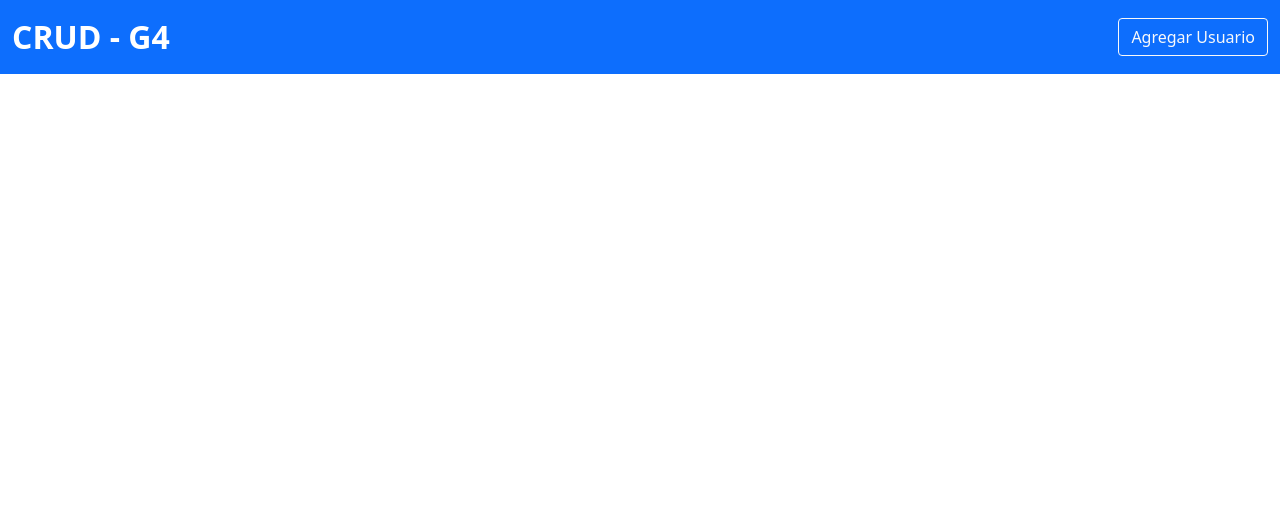
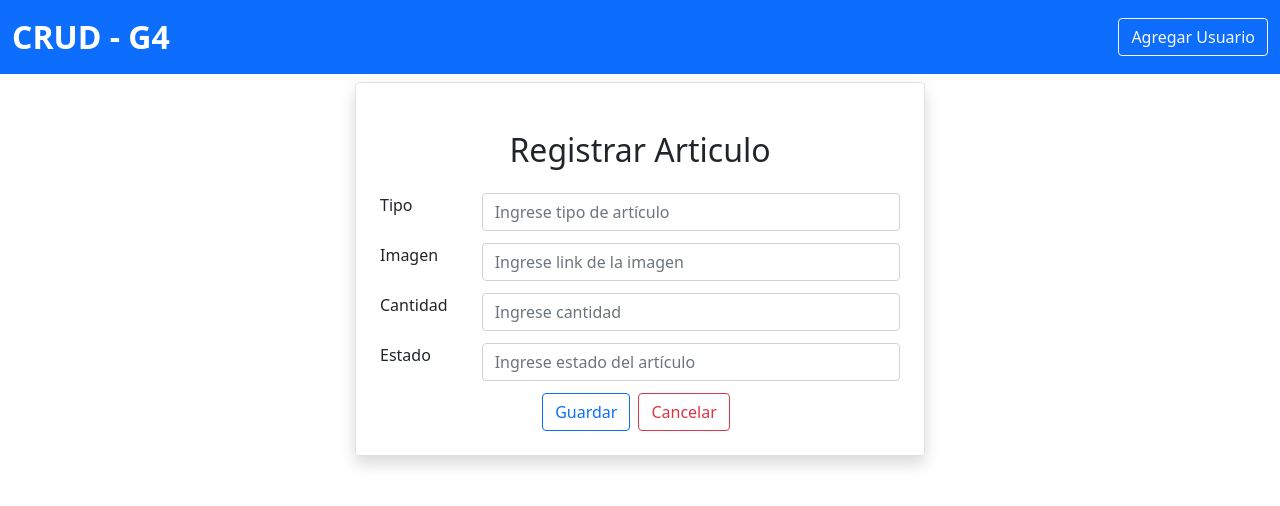
Before and after one commit to devsaht/g4dist-frontend, a React (Create React App) app: page /articulos/addarticle in a window 1280 px wide. Shown: the top 506 px of the page. Built offline with nearby package versions, Linux system fonts and the light colour scheme.

Commit message:
-- CRUD ARTÍCULOS
-- Consulta a la api para artículos

```diff
--- a/src/App.js
+++ b/src/App.js
@@ -6,6 +6,10 @@ import { BrowserRouter as Router, Routes, Route } from "react-router-dom";
 import AddUser from "./users/AddUser";
 import EditUser from "./users/EditUser";
 import ViewUser from "./users/ViewUser";
+import Articulos from "./pages/Articulos";
+import AddArticle from "./articles/AddArticle";
+import EditArticle from "./articles/EditArticle";
+import ViewArticle from "./articles/ViewArticle";
 
 function App() {
   return (
@@ -15,6 +19,10 @@ function App() {
 
         <Routes>
           <Route exact path="/" element={<Home />} />
+          <Route exact path="/articulos" element={<Articulos />} />
+          <Route exact path="/articulos/addarticle" element={<AddArticle />} />
+          <Route exact path="/articulos/editarticle/:id" element={<EditArticle />} />
+          <Route exact path="/articulos/viewarticle/:id" element={<ViewArticle />} />
           <Route exact path="/adduser" element={<AddUser />} />
           <Route exact path="/edituser/:id" element={<EditUser />} />
           <Route exact path="/viewuser/:id" element={<ViewUser />} />
--- /dev/null
+++ b/src/articles/AddArticle.jsx
@@ -0,0 +1,119 @@
+import axios from "axios";
+import React, { useState } from "react";
+import { Link, useNavigate } from "react-router-dom";
+
+const AddArticle = () => {
+    let navigate = useNavigate();
+
+    const [article, setArticle] = useState({
+        tipo: "",
+        imagen: "",
+        cantidad: "",
+        estado: ""
+      });
+
+      const { tipo, imagen,cantidad, estado } = article;
+
+      const onInputChange = (e) => {
+        setArticle({ ...article, [e.target.name]: e.target.value });
+      };
+
+      const onSubmit = async (e) => {
+        e.preventDefault();
+        await axios.post("http://localhost:8090/articulos/guardar", article);
+        navigate("/articulos");
+      };
+
+
+      const divStyles = {
+        display:"flex",
+        flexDirection:"row",
+        paddingBottom:"12px"
+      }
+
+      const labelStyles = {
+        width:"128px",
+        textAlign:"left"
+      }
+
+      return (
+        <div className="container">
+          <div className="row">
+            <div className="col-md-6 offset-md-3 border rounded p-4 mt-2 shadow">
+              <h2 className="text-center m-4">Registrar Articulo</h2>
+
+              <form onSubmit={(e) => onSubmit(e)}>
+                <div style={divStyles}>
+                  <label htmlFor="Tipo" style={labelStyles} className="form-label">
+                    Tipo
+                  </label>
+                  <input
+                    styles="display: inline"
+                    type={"text"}
+                    className="form-control"
+                    placeholder="Ingrese tipo de artículo"
+                    name="tipo"
+                    value={tipo}
+                    onChange={(e) => onInputChange(e)}
+                  />
+                </div>
+
+                <div style={divStyles}>
+                  <label htmlFor="Imagen" style={labelStyles} className="form-label">
+                    Imagen
+                  </label>
+                  <input
+                    styles="display: inline"
+                    type={"text"}
+                    className="form-control"
+                    placeholder="Ingrese link de la imagen"
+                    name="imagen"
+                    value={imagen}
+                    onChange={(e) => onInputChange(e)}
+                  />
+                </div>
+
+                <div style={divStyles}>
+                  <label htmlFor="Cantidad" style={labelStyles} className="form-label">
+                    Cantidad
+                  </label>
+                  <input
+                    styles="display: inline"
+                    type={"cantidad"}
+                    className="form-control"
+                    placeholder="Ingrese cantidad"
+                    name="cantidad"
+                    value={cantidad}
+                    onChange={(e) => onInputChange(e)}
+                  />
+                </div>
+
+                <div style={divStyles}>
+                  <label htmlFor="Estado" style={labelStyles} className="form-label">
+                    Estado
+                  </label>
+                  <input
+                    styles="display: inline"
+                    type={"text"}
+                    className="form-control"
+                    placeholder="Ingrese estado del artículo"
+                    name="estado"
+                    value={estado}
+                    onChange={(e) => onInputChange(e)}
+                  />
+                </div>
+
+                <button type="submit" className="btn btn-outline-primary">
+                  Guardar
+                </button>
+                <Link className="btn btn-outline-danger mx-2" to="/">
+                  Cancelar
+                </Link>
+              </form>
+            </div>
+          </div>
+        </div>
+      );
+}
+
+export default AddArticle;
--- /dev/null
+++ b/src/articles/EditArticle.jsx
@@ -0,0 +1,10 @@
+
+const EditArticle = () => {
+    return (
+        <div>
+
+        </div>
+     );
+}
+
+export default EditArticle;
--- /dev/null
+++ b/src/articles/ViewArticle.jsx
@@ -0,0 +1,10 @@
+
+const ViewArticle = () => {
+    return (
+        <div>
+
+        </div>
+     );
+}
+
+export default ViewArticle;
--- /dev/null
+++ b/src/pages/Articulos.jsx
@@ -0,0 +1,102 @@
+
+
+import React, { useEffect, useState } from "react";
+import axios from "axios";
+import { Link, useParams } from "react-router-dom";
+import Loader from "../componentes/Loader";
+
+const Articulos = () => {
+    const [articles, setArticles] = useState([]);
+
+    const { id } = useParams();
+
+    useEffect(() => {
+      loadArticles();
+    }, []);
+
+    const loadArticles = async () => {
+      const result = await axios.get("http://localhost:8090/articulos/listar");
+      setArticles(result.data);
+    };
+
+    const deletearticle = async (id) => {
+      await axios.delete(`http://localhost:8090/articulos/eliminar/${id}`);
+      loadArticles();
+    };
+
+    const divStyles = {
+        display:"flex",
+        flexDirection:"row",
+        padding:"12px",
+        fontSize:"32px",
+        borderRadius:"4px",
+        border:"2px solid rgb(81,132,164)",
+        marginBottom:"16px"
+      }
+
+      const btnStyles = {
+        padding:"6px 12px",
+        fontSize:"16px",
+        borderRadius:"4px",
+        backgroundColor:"rgb(81,132,164)",
+        marginLeft:"32px"
+      }
+
+    return (
+    <div className='container'>
+        <div  className="py-4">
+            <header>
+                <div style={divStyles}>
+                    CRUD - ARTICULOS G4
+                    <Link className="btn" style={btnStyles} to="/articulos/addarticle">
+                        Agregar Artículo
+                    </Link>
+                </div>
+            </header>
+            <main>
+                <table className="table table-dark  table-hover border shadow">
+                    <thead>
+                        <tr>
+                        <th scope="col">N°</th>
+                        <th scope="col">Tipo</th>
+                        <th scope="col">Url de Imagen</th>
+                        <th scope="col">Cantidad</th>
+                        <th scope="col">Estado</th>
+                        <th scope="col">Acciones</th>
+                        </tr>
+                    </thead>
+                    <tbody>
+                        {articles.map((article, index) => (
+                        <tr key={index}>
+                            <th scope="row" key={index}>
+                            {index + 1}
+                            </th>
+                            <td>{article.tipo}</td>
+                            <td>
+                                {/* {article.imagen} */}
+                                <img src={article.imagen} alt="Imagen de donacion" width="80" />
+                            </td>
+                            <td>{article.cantidad}</td>
+                            <td>{article.estado}</td>
+                            <td>
+                                <button
+                                    className="btn btn-danger mx-2"
+                                    onClick={() => deletearticle(article.id)}
+                                    >
+                                    Eliminar
+                                </button>
+                                <Link className="btn btn-success" to={`/editarticle/${article.id}`}>
+                                    Editar
+                                </Link>
+                            </td>
+                        </tr>
+                        ))}
+                    </tbody>
+                </table>
+            </main>
+        </div>
+    </div>
+     );
+}
+
+export default Articulos;
--- a/src/pages/Home.js
+++ b/src/pages/Home.js
@@ -25,6 +25,11 @@ export default function Home() {
   return (
     <div className="container">
       <div className="py-4">
+        <div>
+          <Link className="btn " to="/articulos">
+            Articulos
+          </Link>
+        </div>
         { users.length ===0 ? <Loader/> : (
           <table className="table table-dark  table-hover border shadow">
           <thead>
```
